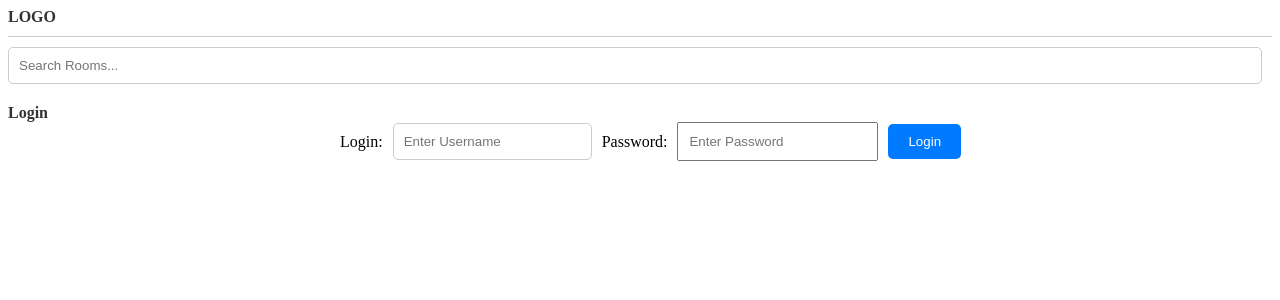
After one commit to NomanShariq/Study-portal, a Django app: page /login/ in a window 1280 px wide. The commit adds this page. Shown: the top 300 px of the page. Run offline with Django 4.2, Linux system fonts and the light colour scheme.

Commit message:
Login authentication functationality done

```diff
--- /dev/null
+++ b/base/templates/base/login_register.html
@@ -0,0 +1,42 @@
+{% extends 'main.html' %}
+
+{% block content %}
+    <style>
+        /* Custom CSS for form layout */
+        .login-form {
+            display: flex;
+            align-items: center;
+            justify-content: space-between;
+            max-width: 600px; /* Adjust as needed */
+            margin: 0 auto;
+        }
+
+        .login-form input[type="text"],
+        .login-form input[type="password"] {
+            flex: 1;
+            padding: 10px;
+            margin-right: 10px;
+        }
+
+        .login-form input[type="submit"] {
+            padding: 10px 20px;
+        }
+
+        .login-form label {
+            flex-basis: 120px; /* Adjust label width as needed */
+            text-align: right;
+            margin-right: 10px;
+        }
+    </style>
+
+    <form action="" method="POST" class="login-form">
+        {% csrf_token %}
+        <label for="username">Login:</label>
+        <input type="text" name="username" placeholder="Enter Username">
+
+        <label for="password">Password:</label>
+        <input type="password" name="password" placeholder="Enter Password">
+
+        <input type="submit" value="Login">
+    </form>
+{% endblock content %}
--- a/base/urls.py
+++ b/base/urls.py
@@ -8,5 +8,7 @@ urlpatterns = [
     path('room/<str:pk>/' , views.room , name = 'room'),
     path('update-form/<str:pk>', views.updateRoom , name='update-room'),
     path('delete-form/<str:pk>', views.deleteForm , name='delete-room'),
-    path('create-form/', views.createRoom , name='create-room')
+    path('create-form/', views.createRoom , name='create-room'),
+    path('login/', views.loginPage , name='login'),
+    path('logout/', views.logoutUser , name='logout'),
 ]
--- a/base/views.py
+++ b/base/views.py
@@ -2,6 +2,9 @@ from django.shortcuts import redirect, render
 from base.form import Roomform
 from django.db.models import Q
 from base.models import Room, Topic
+from django.contrib.auth.models import User
+from django.contrib import messages
+from django.contrib.auth import login , authenticate , logout
 
 # Create your views here.
 
@@ -10,6 +13,32 @@ from base.models import Room, Topic
 #     {'id' : 2 , 'name' : 'Web dvelopers'},
 #     {'id' : 3 , 'name' : 'Logo designers needed'}
 # ]
+
+def loginPage(request):
+
+    if request.method == "POST":
+        username = request.POST.get('username')
+        password = request.POST.get('password')
+
+        try:
+            user = User.objects.get(username=username),
+        except:
+            messages.error(request, "User Does'nt exist.")
+
+        user = authenticate(request , username=username,password=password)
+
+        if user is not None:
+            login(request,user)
+            return redirect('home')
+        else:
+            messages.error(request, "Username or password doesnt exist.")
+
+    context = {}
+    return render(request, 'base/login_register.html', context)
+
+def logoutUser(request):
+    logout(request)
+    return redirect('login')
 
 def homepage(request):
     q = request.GET.get('q') if request.GET.get('q') != None else ''
--- a/templates/main.html
+++ b/templates/main.html
@@ -7,7 +7,13 @@
 </head>
 <body>
     {% include 'navbar.html' %}
-
+    {% if messages %}
+<ul class="messages">
+    {% for message in messages %}
+    <li>{{ message }}</li>
+    {% endfor %}
+</ul>
+{% endif %}
     {% block content %}
 
     {% endblock content %}
--- a/templates/navbar.html
+++ b/templates/navbar.html
@@ -59,3 +59,10 @@
     <form action="{% url 'home' %}" method="GET">
         <input type="text" name="q" placeholder="Search Rooms...">
     </form>
+
+
+    {% if request.user.is_authenticated %}
+    <a href="{% url 'logout' %}">Logout</a>
+    {% else %}
+    <a href="{% url 'login' %}">Login</a>
+    {% endif %}
```
Also changed, not shown: db.sqlite3.
